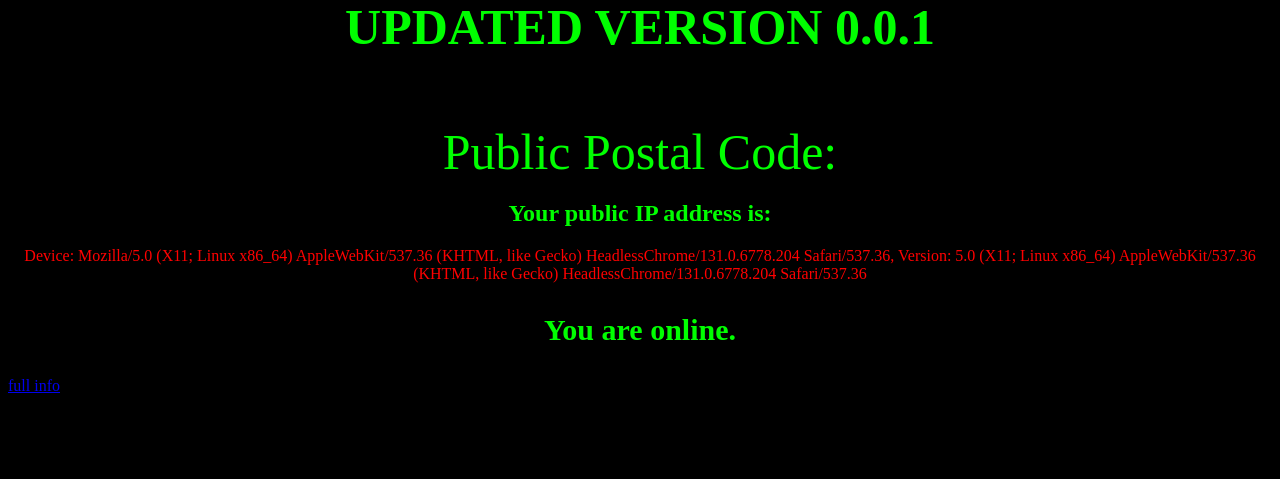
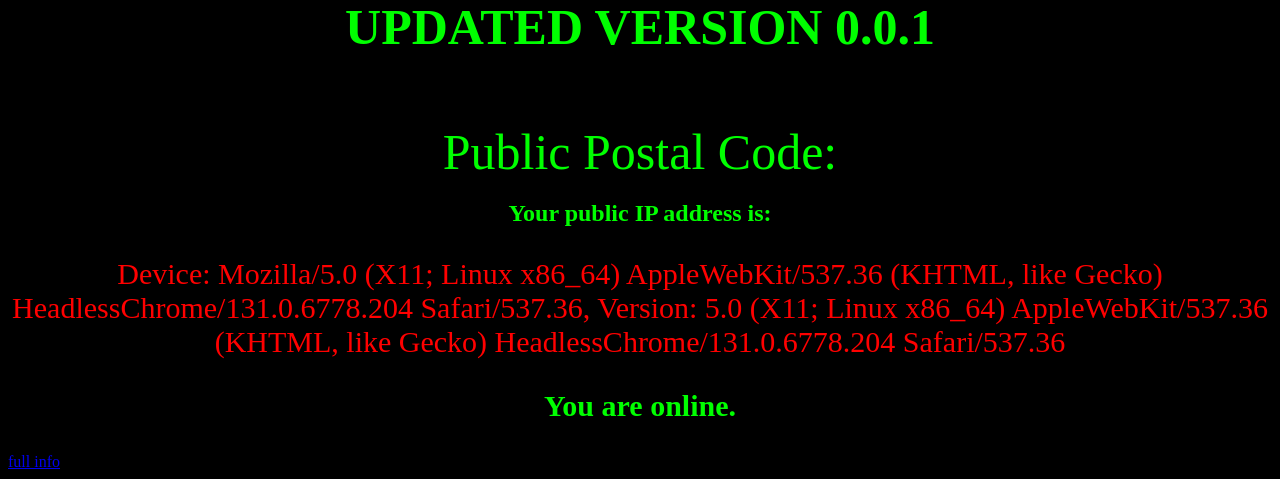
Before and after one commit to dhkiller350/you, a PHP site: page / in a window 1280 px wide. Shown: the part 414-893 px from the top of the page. Before the commit the page ends 807 px from the top, so only its background shows below. Run offline with PHP 8.4, Linux system fonts and the light colour scheme.

Commit message:
Update style.css

```diff
--- a/style.css
+++ b/style.css
@@ -4,7 +4,7 @@
 
 p{
     text-align:center;
-    font-size:205;
+    font-size:30px;
     color:#ff0000;
 }
 
```
